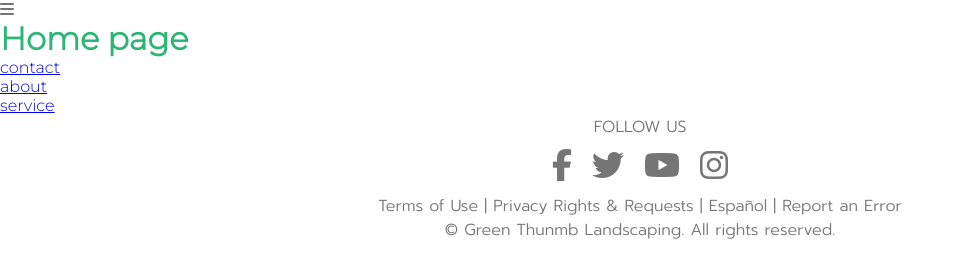
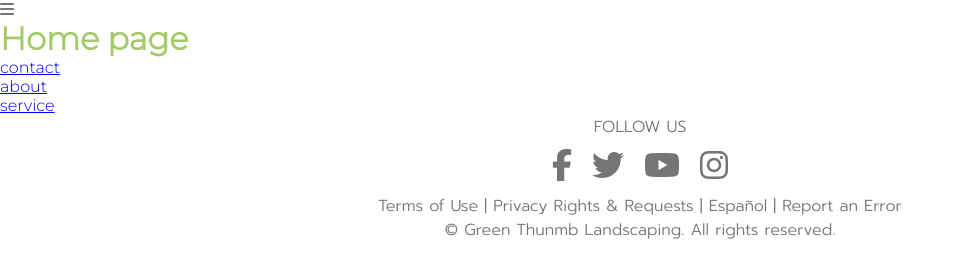
Before and after one commit to JeonJiw/wif_final, a plain HTML site: page index.html in a window 1280 px wide. Shown: the whole page, without its empty margins (0-965 px from the left). Drawn offline with Linux system fonts and the light colour scheme.

Commit message:
add colors

```diff
--- a/css/style.css
+++ b/css/style.css
@@ -2,7 +2,9 @@
   /* colors */
   --logoBlue-color: #016297;
   --lightBlue-color: #dff2f7;
-  --logoGreen-color: #2bb673;
+  --darkBlue-color: #252647;
+  --logoGreen-color: #a4cb6a;
+  --lightGreen-color: #dceac6;
   --darkGreen-color: #00935e;
   --mainBlack-color: #2e3133;
   --backgroundWhite-color: #ffffff;
```
